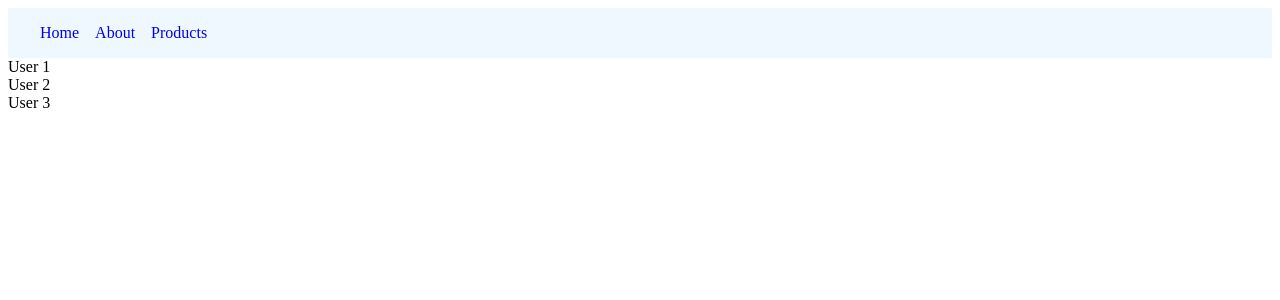
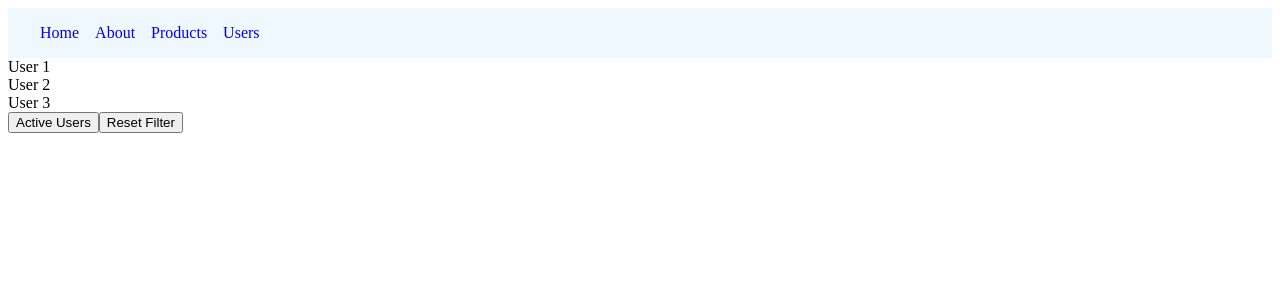
Before and after one commit to Vllaadd/user-database, a React (Create React App) app: page /users in a window 1280 px wide. Shown: the top 300 px of the page. Built offline with nearby package versions, Linux system fonts and the light colour scheme.

Commit message:
added users and working with searchParams

```diff
--- a/src/components/Users.js
+++ b/src/components/Users.js
@@ -1,12 +1,21 @@
 import React from 'react'
+import {Outlet, useSearchParams} from "react-router-dom";
 
-export default function Users() {
+const  Users =() => {
+    const [searchParams, setSearchParams] = useSearchParams()
   return (
     <>
     <div>User 1</div>
     <div>User 2</div>
     <div>User 3</div>
+    <Outlet />
+    <div>
+        <button onClick={()=> setSearchParams({filter: "active"})}>Active Users</button>
+        <button onClick={()=> setSearchParams({})}>Reset Filter</button>
+    </div>
     </>
 
   )
 }
+
+export default Users;
--- a/src/components/navbar.js
+++ b/src/components/navbar.js
@@ -7,6 +7,7 @@ export default function Navbar() {
             <Link to="/">Home</Link>
             <Link to="/about">About</Link>
             <Link to="/products">Products</Link>
+            <Link to="/users">Users</Link>
         </nav>
 
     )
```
